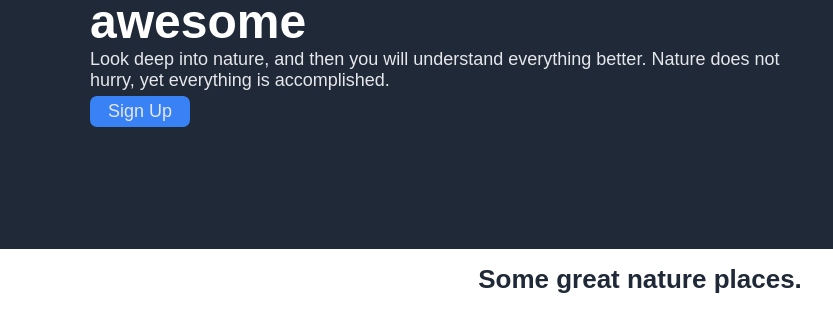
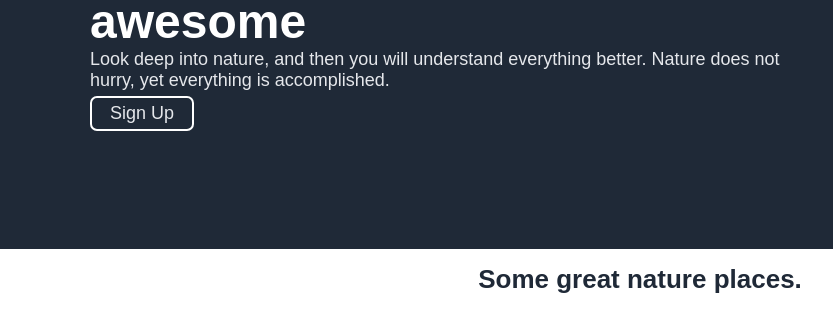
Before and after one commit to JirkaVicha/homepage, a plain HTML site: page index.html in a window 1280 px wide. In both pictures the pointer is over the button 140 px from the left and 280 px from the top of the page. Shown: the part 169-486 px from the top of the page, 0-833 px from the left. Drawn offline with Linux system fonts and the light colour scheme; grey boxes are pictures that could not be loaded.

Commit message:
Modifying buttons hover

```diff
--- a/style.css
+++ b/style.css
@@ -83,8 +83,12 @@ button {
     background: #3882f6;
     color: #fff;
     border-radius: 7px;
-    border-style: none;
+    border: 2px solid white;
     padding: 5px 18px;
+}
+
+button:hover {
+    background-color: #1f2937;
 }
 
 h4 {
@@ -156,6 +160,10 @@ h4 {
     border: 2px solid white;
 }
 
+.bottom button:hover {
+    background-color: #1f2937;
+}
+
 .footer {
    background: #1f2937;
 }
```
